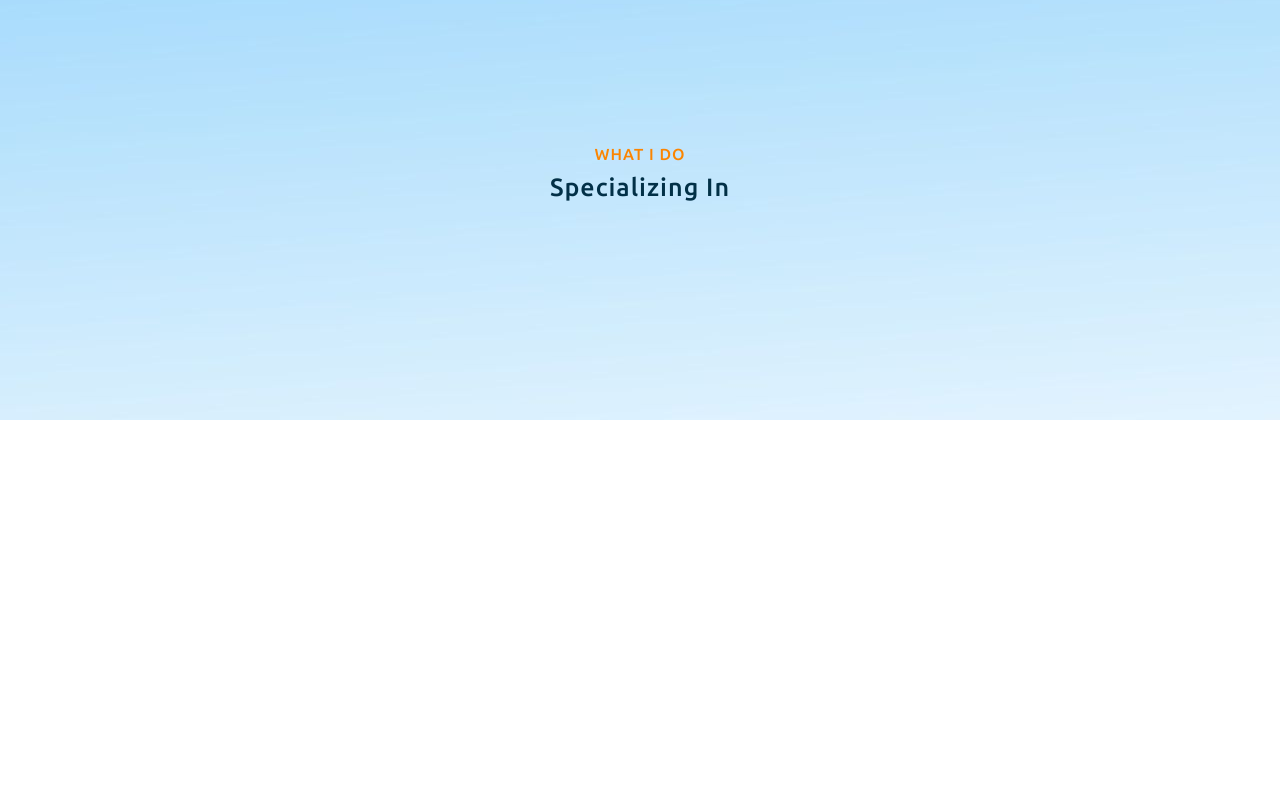
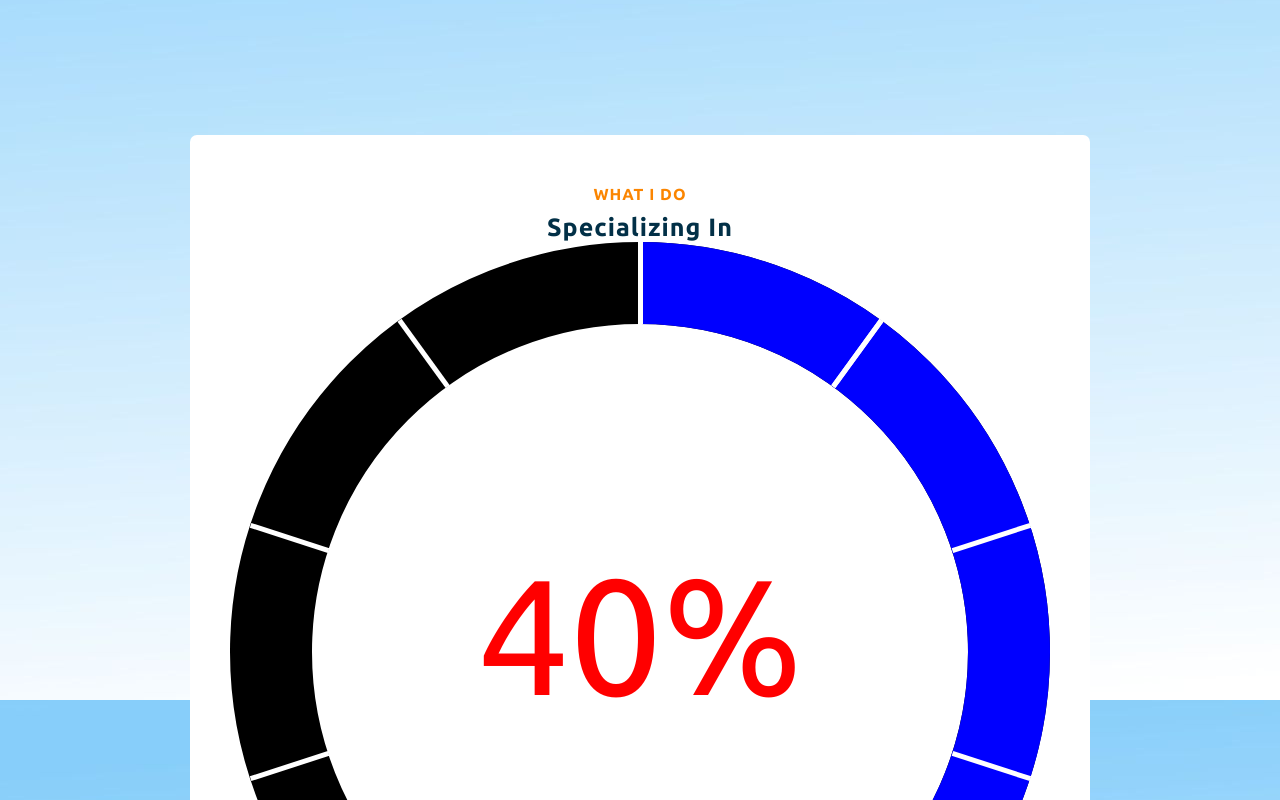
Before and after one commit to morMBen/mmb, a React (Create React App) app: page / in a window 1280 px wide. Shown: the part 380-1180 px from the top of the page. Before the commit the page ends 800 px from the top, so only its background shows below. Built offline with nearby package versions, Linux system fonts and the light colour scheme.

Commit message:
progress bar packege installation

```diff
--- a/package.json
+++ b/package.json
@@ -7,6 +7,7 @@
     "@testing-library/react": "^11.2.7",
     "@testing-library/user-event": "^12.8.3",
     "react": "^17.0.2",
+    "react-circular-progressbar": "^2.0.4",
     "react-dom": "^17.0.2",
     "react-scripts": "4.0.3",
     "web-vitals": "^1.1.2"
--- a/src/components/Specializing/index.js
+++ b/src/components/Specializing/index.js
@@ -1,12 +1,20 @@
-import React from 'react'
+import Card from '../UI/Card';
 import MediumHeading from '../UI/MediumHeading';
+import ProgressBar from '../UI/ProgressBar/index';
 import SmallHeading from '../UI/SmallHeading';
 
 export const Specializing = (props) => {
     return (
         <div className='container'>
-            <SmallHeading text='what i do' />
-            <MediumHeading text='specializing in' />
+            <Card style={{ padding: '40px' }}>
+                <SmallHeading text='what i do' />
+                <MediumHeading text='specializing in' />
+                <ProgressBar
+                    textColor='red'
+                    pathColor='blue'
+                    trailColor='black'
+                    value='40' />
+            </Card>
         </div>
     )
 }
--- /dev/null
+++ b/src/components/UI/Card/index.js
@@ -0,0 +1,13 @@
+import React from 'react'
+import './style.css'
+
+const Card = ({ className = null, children, style, ...res }) => {
+    const cardClass = className ? `card ${className}` : 'card';
+    return (
+        <div className={cardClass} style={style} {...res}>
+            {children}
+        </div>
+    )
+}
+
+export default Card
--- /dev/null
+++ b/src/components/UI/Card/style.css
@@ -0,0 +1,6 @@
+.card{
+    background: #ffff;
+    border-radius: 7px;
+    box-sizing: border-box;
+    width: 100%;
+}
--- a/src/components/UI/MediumHeading.js
+++ b/src/components/UI/MediumHeading.js
@@ -2,7 +2,7 @@ import React from 'react'
 
 const MediumHeading = ({ text }) => {
     return (
-        <p className='font-25 capitalize ls-1 text-color bold-500 text-align-center'>{text}</p>
+        <p className='font-25 capitalize ls-1 text-color bold-600 text-align-center'>{text}</p>
     )
 }
 
--- /dev/null
+++ b/src/components/UI/ProgressBar/RadialSeparators.js
@@ -0,0 +1,25 @@
+import React from "react";
+import _ from "lodash";
+
+function Separator(props) {
+    return (
+        <div
+            style={{
+                position: "absolute",
+                height: "100%",
+                transform: `rotate(${props.turns}turn)`
+            }}
+        >
+            <div style={props.style} />
+        </div>
+    );
+}
+
+function RadialSeparators(props) {
+    const turns = 1.2 / props.count;
+    return _.range(props.count).map(index => (
+        <Separator turns={index * turns} style={props.style} />
+    ));
+}
+
+export default RadialSeparators;
--- /dev/null
+++ b/src/components/UI/ProgressBar/index.js
@@ -0,0 +1,31 @@
+import { CircularProgressbarWithChildren, buildStyles } from 'react-circular-progressbar';
+import 'react-circular-progressbar/dist/styles.css';
+import RadialSeparators from './RadialSeparators';
+
+const ProgressBar = ({ textColor, pathColor, trailColor, value }) => {
+    return (
+        <CircularProgressbarWithChildren
+            value={value}
+            text={`${value}%`}
+            strokeWidth={10}
+            styles={buildStyles({
+                textColor: textColor,
+                pathColor: pathColor,
+                strokeLinecap: "butt",
+                trailColor: trailColor
+
+            })}
+        >
+            <RadialSeparators
+                count={12}
+                style={{
+                    background: "#fff",
+                    width: "5px",
+                    // This needs to be equal to props.strokeWidth
+                    height: `${10}%`
+                }}
+            />
+        </CircularProgressbarWithChildren>
+    )
+}
+export default ProgressBar;
--- a/src/components/UI/SmallHeading.js
+++ b/src/components/UI/SmallHeading.js
@@ -2,7 +2,7 @@ import React from 'react'
 
 const SmallHeading = ({ text }) => {
     return (
-        <p className='uppercase font-16 bold-500 primary-color ls-1 text-align-center mtb-10'>{text}</p>
+        <p className='uppercase font-16 bold-600 primary-color ls-1 text-align-center mtb-10'>{text}</p>
     )
 }
 
--- a/src/index.css
+++ b/src/index.css
@@ -50,6 +50,9 @@ body{
 .bold-400{
   font-weight: 400;
 }
+.bold-600{
+  font-weight: 600;
+}
 .bold-500{
   font-weight: 500;
 }
```
Also changed, not shown: src/components/UI/ProgressBar/style.js (added), 1 other file (tests, documents, lock files or other folders).
